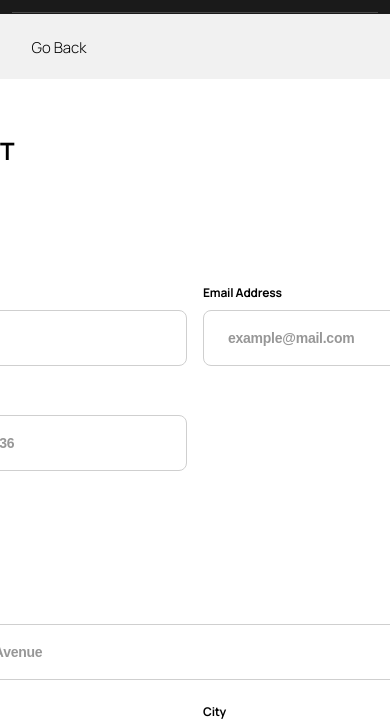
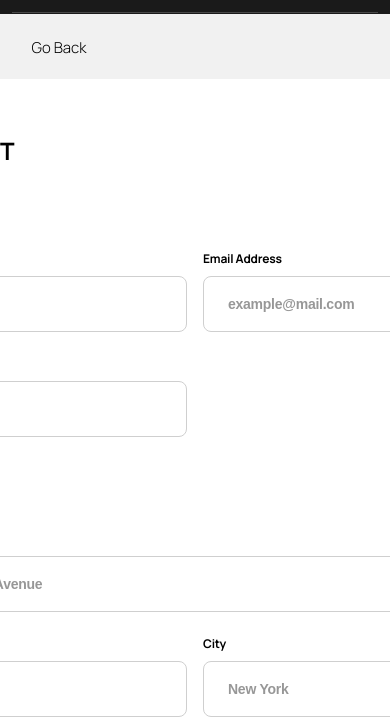
Before and after one commit to Baradel-Clement/Audiophile, a React app: page /checkout in a window 390 px wide. Shown: the part 76-802 px from the top of the page. Built offline with nearby package versions, Linux system fonts and the light colour scheme.

Commit message:
phone number field checkout done

```diff
--- a/package.json
+++ b/package.json
@@ -50,6 +50,7 @@
     "prop-types": "*",
     "react": "*",
     "react-dom": "*",
+    "react-phone-input-2": "^2.14.0",
     "react-phone-number-input": "^3.1.26",
     "react-redux": "^7.2.4",
     "react-router-dom": "^5.2.0",
--- a/src/components/Checkout/CheckoutForm.js
+++ b/src/components/Checkout/CheckoutForm.js
@@ -2,17 +2,19 @@
 import React from 'react';
 import PropTypes from 'prop-types';
 
+import PhoneInput from 'react-phone-input-2';
+import 'react-phone-input-2/lib/style.css';
 import cashIcon from '../../assets/AudiophileAssets/shared/desktop/icon-cash.svg';
 
 const CheckoutForm = ({
-  changePaymentMethod, paymentMethod, handleChangeInput,
+  changePaymentMethod, paymentMethod, handleChangeInput, phoneValue,
 }) => {
   const handleSubmit = (evt) => {
     evt.preventDefault();
   };
 
-  const handleChange = (evt) => {
-    handleChangeInput(evt.target.name, evt.target.value);
+  const handleChange = (e) => {
+    handleChangeInput(e.target.name, e.target.value);
   };
 
   return (
@@ -31,8 +33,18 @@ const CheckoutForm = ({
               <input type="email" name="Email" placeholder="example@mail.com" />
             </div>
             <div className="Checkout-form-input">
-              <label htmlFor="Phone">Phone Number</label>
-              <input type="tel" name="Phone" placeholder="+1 (202) 555-0136" />
+              <label htmlFor="phone">Phone number</label>
+              <PhoneInput
+                country="us"
+                value={phoneValue}
+                inputProps={{
+                  name: 'phone',
+                  required: true,
+                  placeholder: 'Phone number',
+                  className: 'phoneInput',
+                }}
+                onChange={(phone, country, e) => (e.type === 'change' ? handleChange(e) : null)}
+              />
             </div>
           </div>
         </div>
@@ -105,6 +117,11 @@ CheckoutForm.propTypes = {
   changePaymentMethod: PropTypes.func.isRequired,
   paymentMethod: PropTypes.string.isRequired,
   handleChangeInput: PropTypes.func.isRequired,
+  phoneValue: PropTypes.string,
+};
+
+CheckoutForm.defaultProps = {
+  phoneValue: '',
 };
 
 export default CheckoutForm;
--- a/src/containers/Checkout/CheckoutForm.js
+++ b/src/containers/Checkout/CheckoutForm.js
@@ -7,6 +7,7 @@ import {
 } from '../../actions';
 
 const mapStateToProps = (state) => ({
+  phoneValue: state.checkout.phone,
   paymentMethod: state.checkout.paymentMethod,
 });
 
--- a/src/reducers/index.js
+++ b/src/reducers/index.js
@@ -36,6 +36,7 @@ const initialState = {
     display: false,
   },
   checkout: {
+    phone: '',
     paymentMethod: 'e-Money',
   },
 };
--- a/src/styles/2-basics/_buttons.scss
+++ b/src/styles/2-basics/_buttons.scss
@@ -67,7 +67,7 @@
   background-color: #4C4C4C;
 }
 
-.Checkout-form-input > input {
+.Checkout-form-input > input, .phoneInput {
   border: 1px solid #CFCFCF;
   width: 309px;
   height: 56px;
@@ -75,7 +75,14 @@
   padding: 18px 24px;
 }
 
-.Checkout-form-input > input:focus {
+.Checkout-form-input > input:focus, .phoneInput:focus {
   border: 1px solid $orange;
   caret-color: $orange;
 }
+.phoneInput {
+  margin-left: 40px;
+  padding: 18px;
+  width: 269px;
+  border-radius: 0px 8px 8px 0px;
+}
+// react-tel-input
--- a/src/styles/2-basics/_typography.scss
+++ b/src/styles/2-basics/_typography.scss
@@ -151,14 +151,14 @@ label, .labelFont {
   letter-spacing: -0.2142857164144516px;
 }
 
-.Checkout-form-input > input {
+.Checkout-form-input > input, .phoneInput {
   font-size: 14px;
   font-weight: 700;
   line-height: 19px;
   letter-spacing: -0.25px;
 }
 
-.Checkout-form-input > input::placeholder {
+.Checkout-form-input > input::placeholder, .phoneInput::placeholder {
   opacity: 0.75;
 }
 
--- a/src/styles/3-layout/_CheckoutForm.scss
+++ b/src/styles/3-layout/_CheckoutForm.scss
@@ -22,7 +22,7 @@
 }
 
 .Checkout-form-billingDetails > .sub-title, .Checkout-form-shippingInfo > .sub-title, .Checkout-form-paymentDetails > .sub-title {
-  margin-bottom: 50px;
+  margin-bottom: 16px;
 }
 
 .Checkout-form-inputs {
```
Also changed, not shown: 1 other file.
